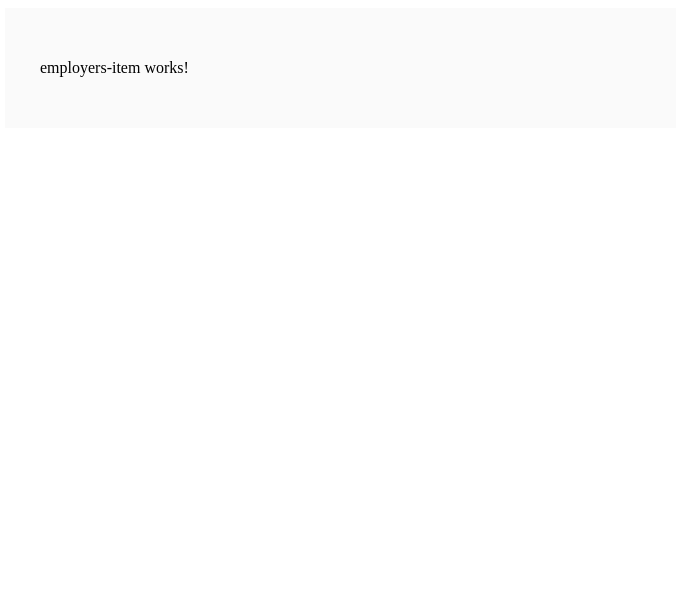
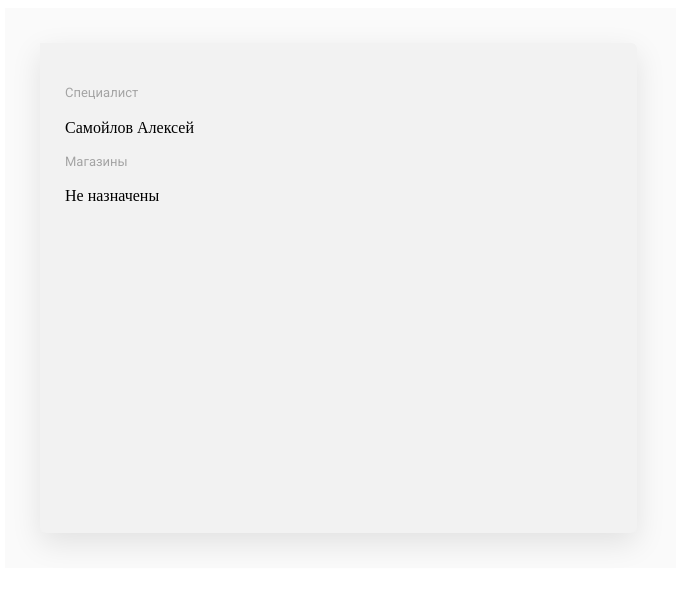
Before and after one commit to BOBRIWE/super-brands-task, an Angular app: page / in a window 1280 px wide. Shown: the top 590 px of the page, without its empty margins (3-679 px from the left). Built offline with nearby package versions, Linux system fonts and the light colour scheme.

Commit message:
Issue #2 employer card styling and markup

```diff
--- /dev/null
+++ b/src/employers-list/components/employer-description/employer-description.component.html
@@ -0,0 +1 @@
+<span>Самойлов Алексей</span>
--- /dev/null
+++ b/src/employers-list/components/employer-description/employer-description.component.ts
@@ -0,0 +1,15 @@
+import { Component, OnInit } from '@angular/core';
+
+@Component({
+  selector: 'app-employer-description',
+  templateUrl: './employer-description.component.html',
+  styleUrls: ['./employer-description.component.scss']
+})
+export class EmployerDescriptionComponent implements OnInit {
+
+  constructor() { }
+
+  ngOnInit(): void {
+  }
+
+}
--- a/src/employers-list/components/employers-item/employers-item.component.html
+++ b/src/employers-list/components/employers-item/employers-item.component.html
@@ -1 +1,8 @@
-<p>employers-item works!</p>
+<article>
+  <h4>Специалист</h4>
+  <app-employer-description></app-employer-description>
+</article>
+<article>
+  <h4>Магазины</h4>
+  <span>Не назначены</span>
+</article>
--- a/src/employers-list/components/employers-item/employers-item.component.scss
+++ b/src/employers-list/components/employers-item/employers-item.component.scss
@@ -1,3 +1,13 @@
 :host {
-  height: 100px;
+  display: grid;
+
+  padding: 25px;
+
+  min-height: 440px;
+  background: #F2F2F2;
+
+  box-shadow: 0px 10px 30px rgba(0, 0, 0, 0.1);
+  border-radius: 0px 6px 6px 6px;
+
+  grid-template-rows: auto auto 1fr;
 }
--- a/src/employers-list/employers-list.module.ts
+++ b/src/employers-list/employers-list.module.ts
@@ -2,11 +2,12 @@ import { NgModule } from '@angular/core';
 import { CommonModule } from '@angular/common';
 import { EmployersListComponent } from './components/employers-list/employers-list.component';
 import { EmployersItemComponent } from './components/employers-item/employers-item.component';
+import { EmployerDescriptionComponent } from './components/employer-description/employer-description.component';
 
 
 
 @NgModule({
-  declarations: [EmployersListComponent, EmployersItemComponent],
+  declarations: [EmployersListComponent, EmployersItemComponent, EmployerDescriptionComponent],
   exports: [
     EmployersListComponent
   ],
--- a/src/index.html
+++ b/src/index.html
@@ -6,6 +6,7 @@
   <base href="/">
   <meta name="viewport" content="width=device-width, initial-scale=1">
   <link rel="icon" type="image/x-icon" href="favicon.ico">
+  <link href="https://fonts.googleapis.com/css2?family=Roboto&display=swap" rel="stylesheet">
 </head>
 <body>
   <app-root></app-root>
--- a/src/styles.scss
+++ b/src/styles.scss
@@ -1 +1,10 @@
 /* You can add global styles to this file, and also import other style files */
+
+h4 {
+  font-family: Roboto;
+  font-style: normal;
+  font-weight: normal;
+  font-size: 13px;
+  line-height: 16px;
+  color: rgba(0, 0, 0, 0.32);
+}
```
Also changed, not shown: src/employers-list/components/employer-description/employer-description.component.scss (added), 1 other file (tests, documents, lock files or other folders).
